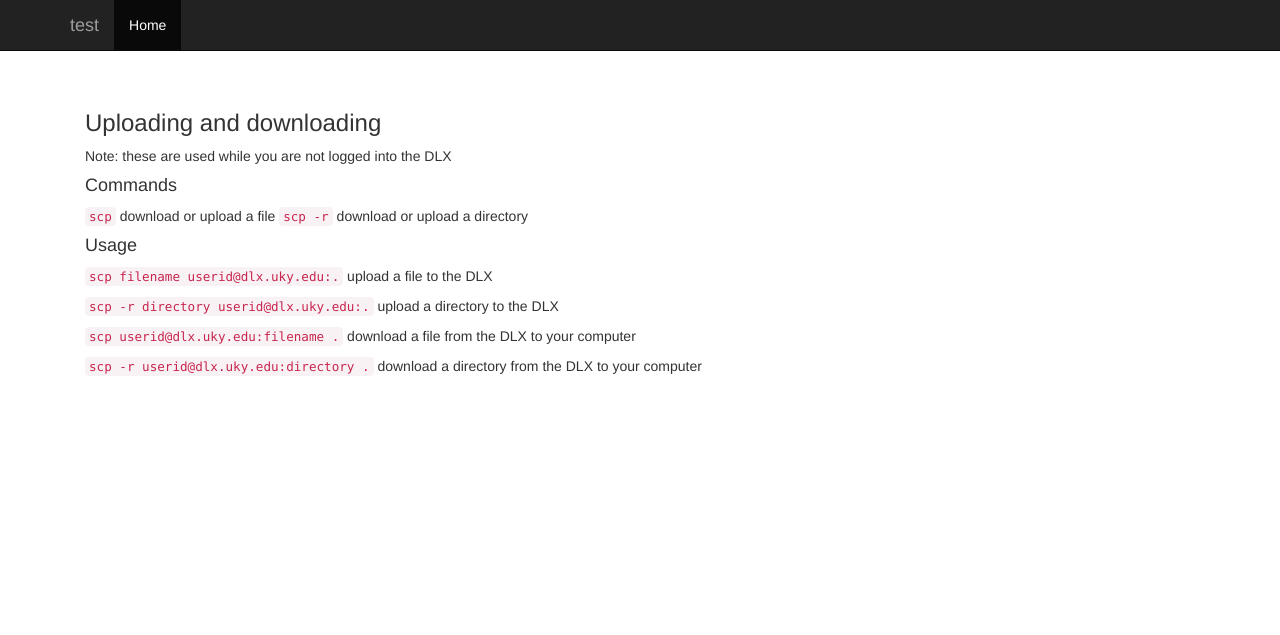
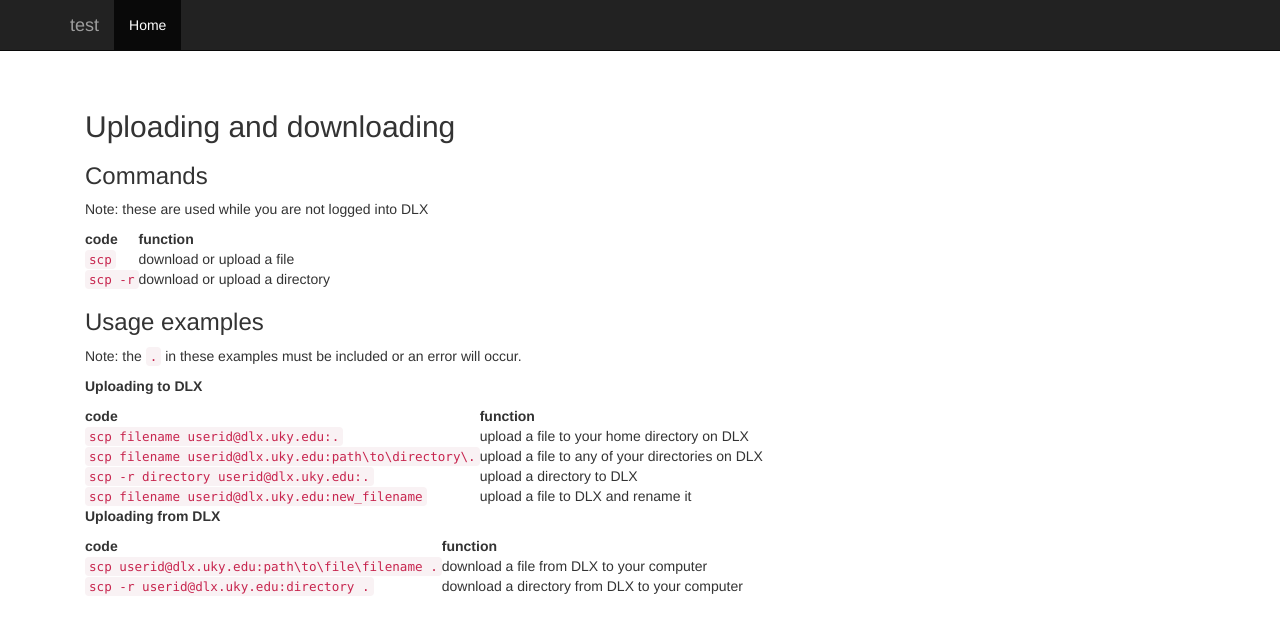
Before and after one commit to karajones/karajones.github.io, a Jekyll site: the page built from commands/basics3.md, in a window 1280 px wide. Shown: the top 635 px of the page. Built offline with Jekyll 4.4.1, drawn with Linux system fonts in a browser that asks for light colours; nearby versions of some CDN libraries; our own code applies the rules of GitHub Pages for plain Markdown files.

Commit message:
Update basics3.md

```diff
--- a/commands/basics3.md
+++ b/commands/basics3.md
@@ -1,15 +1,28 @@
-### Uploading and downloading
-Note: these are used while you are not logged into the DLX
+## Uploading and downloading
 
-#### Commands
-`scp` download or upload a file
-`scp -r` download or upload a directory
+### Commands
+Note: these are used while you are not logged into DLX
 
-#### Usage
-`scp filename userid@dlx.uky.edu:.`  upload a file to the DLX
+| code | function |
+| ----- | ----- |
+| `scp` | download or upload a file |
+| `scp -r` | download or upload a directory |
 
-`scp -r directory userid@dlx.uky.edu:.` upload a directory to the DLX
+### Usage examples
+Note: the `.` in these examples must be included or an error will occur.
 
-`scp userid@dlx.uky.edu:filename .` download a file from the DLX to your computer
+**Uploading to DLX**
 
-`scp -r userid@dlx.uky.edu:directory .` download a directory from the DLX to your computer
+| code | function |
+| ----- | ----- |
+| `scp filename userid@dlx.uky.edu:.` | upload a file to your home directory on DLX |
+| `scp filename userid@dlx.uky.edu:path\to\directory\.` | upload a file to any of your directories on DLX |
+| `scp -r directory userid@dlx.uky.edu:.` | upload a directory to DLX |
+| `scp filename userid@dlx.uky.edu:new_filename` | upload a file to DLX and rename it |
+
+**Uploading from DLX**
+
+| code | function |
+| ----- | ----- |
+| `scp userid@dlx.uky.edu:path\to\file\filename .` | download a file from DLX to your computer |
+| `scp -r userid@dlx.uky.edu:directory .` | download a directory from DLX to your computer |
```
